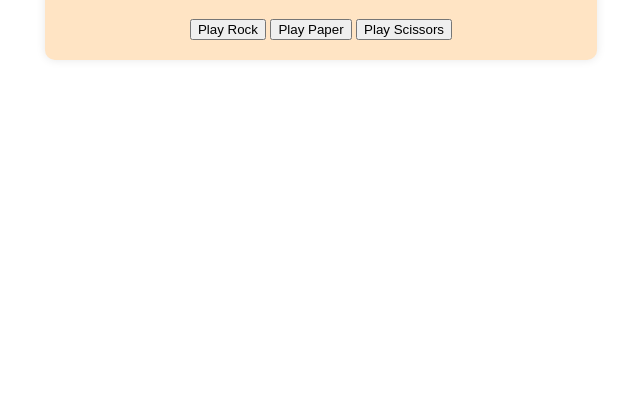
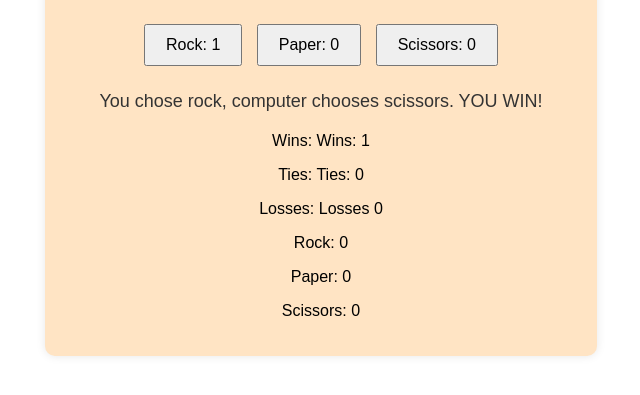
Before and after one commit to jjackson0228/Rock-Paper-Scissors, a plain HTML site: page index.html in a window 1280 px wide. Both pictures are taken after a click on the button "Play Rock". Shown: the part 89-484 px from the top of the page, without its empty margins (319-959 px from the left). Drawn offline with Linux system fonts and the light colour scheme.

Commit message:
added javascript to record wins losses and counts of how many times you chose choices

```diff
--- a/index.html
+++ b/index.html
@@ -11,13 +11,24 @@
 <body>
     <div class="container">
         <h1>Welcome To Rock Paper Scissors</h1>
-        <div class="game-choices">
+        <div class="choices">
             <button class="choice" id="rock">Play Rock</button>
             <button class="choice" id="paper">Play Paper</button>
             <button class="choice" id="scissors">Play Scissors</button>
         </div>
+        <p id="result" class="result"></p>
+        <div class="stats">
+            <p>Wins: <span id="wins">0</span></p>
+            <p>Ties: <span id="ties">0</span></p>
+            <p>Losses: <span id="losses">0</span></p>
+            <p>Rock: <span id="rockCount">0</span></p>
+            <p>Paper: <span id="paperCount">0</span></p>
+            <p>Scissors: <span id="scissorsCount">0</span></p>
+        </div>
+
     </div>
 
+    <script src="script.js"></script>
 
 </body>
 
--- a/script.js
+++ b/script.js
@@ -1,13 +1,13 @@
 document.addEventListener("DOMContentLoaded", function () {
-  const button = document.getElementById("gameButton");
-  const message = document.getElementById("message");
-
-  button.addEventListener("click", function () {
-    message.textContent = "Hand Played!";
-    button.disabled = true;
-  });
-});
-const playGame = function () {
+  const buttons = document.querySelectorAll(".choice");
+  const gameChoices = ["rock", "paper", "scissors"]; //added array with gameChoices
+  const displayResult = document.getElementById("result");
+  const displayWins = document.getElementById("wins");
+  const displayTies = document.getElementById("ties");
+  const displayLosses = document.getElementById("losses");
+  const displayRockCount = document.getElementById("rock");
+  const displayPaperCount = document.getElementById("paper");
+  const displayScissorsCount = document.getElementById("scissors");
   //create object to track our statistics
   const stats = {
     wins: 0,
@@ -19,23 +19,67 @@ const playGame = function () {
       scissors: 0,
     },
   };
-  console.log(stats); //logging stats to console
-};
 
-//make an array of options for computer to pick from
-const options = ["R", "P", "S"];
-console.log(options); //console log to show options
-let keepPlaying = true;
+  function getResult(userChoice, computerChoice) {
+    if (userChoice === computerChoice) {
+      return "It's a tie!";
+    } else if (
+      (userChoice === "rock" && computerChoice === "scissors") ||
+      (userChoice === "paper" && computerChoice === "rock") ||
+      (userChoice === "scissors" && computerChoice === "paper")
+    ) {
+      return "YOU WIN!";
+    } else {
+      return "COMPUTER WINS!";
+    }
+  }
 
-//loop until user wants to stop
+  function updateStats(result, userChoice) {
+    if (result === "YOU WIN!") {
+      stats.wins++;
+    } else if (result === "It's a tie!") {
+      stats.ties++;
+    } else {
+      stats.losses++;
+    }
+    //update count for users choice
+    stats.count[userChoice]++;
+  }
 
-document.addEventListener("DOMContentLoaded", function () {
-  const button = document.getElementById("gameButton");
-  const message = document.getElementById("message");
+  //display the counts fo each choice
+  function updateDisplay() {
+    displayWins.textContent = `Wins: ${stats.wins}`;
+    displayTies.textContent = `Ties: ${stats.ties}`;
+    displayLosses.textContent = `Losses ${stats.losses}`;
 
-  button.addEventListener("click", function () {
-    message.textContent = "Hand Played!";
-    button.disabled = true;
+    //display the counts for each choice
+    displayRockCount.textContent = `Rock: ${stats.count.rock}`;
+    displayPaperCount.textContent = `Paper: ${stats.count.paper}`;
+    displayScissorsCount.textContent = `Scissors: ${stats.count.scissors}`;
+  }
+  buttons.forEach((button) => {
+    button.addEventListener("click", function () {
+      const userChoice = button.id;
+      const computerChoice =
+        gameChoices[Math.floor(Math.random() * gameChoices.length)];
+      const result = getResult(userChoice, computerChoice);
+
+      displayResult.textContent = `You chose ${userChoice}, computer chooses ${computerChoice}. ${result}`;
+      // Clear previous result classes
+      displayResult.classList.remove("win", "loss", "tie");
+
+      // Add appropriate class based on result
+      if (result === "YOU WIN!") {
+        displayResult.classList.add("win");
+      } else if (result === "It's a tie!") {
+        displayResult.classList.add("tie");
+      } else {
+        displayResult.classList.add("loss");
+      }
+
+      //added function to update stat reuslt and display
+      updateStats(result, userChoice);
+      updateDisplay();
+    });
   });
 });
-//loop until user wants to stop
--- a/style.css
+++ b/style.css
@@ -18,3 +18,43 @@ body {
     box-shadow: 0 0 10px rgba(0, 0, 0, 0.1);
     text-align: center;
 }
+
+#result {
+    margin-top: 20px;
+    font-size: 18px;
+    color: #333;
+}
+
+.choices {
+    margin: 20px 0;
+}
+
+.choice {
+    padding: 10px 20px;
+    font-size: 16px;
+    margin: 5px;
+    cursor: pointer;
+}
+
+.result {
+    margin-top: 20px;
+    font-size: 18px;
+    color: #333;
+}
+
+.result.win {
+    color: green;
+}
+
+.result.loss {
+    color: red;
+}
+
+.result.tie {
+    color: gray;
+}
+
+.stats {
+    margin-top: 20px;
+    font-size: 16px;
+}
```
